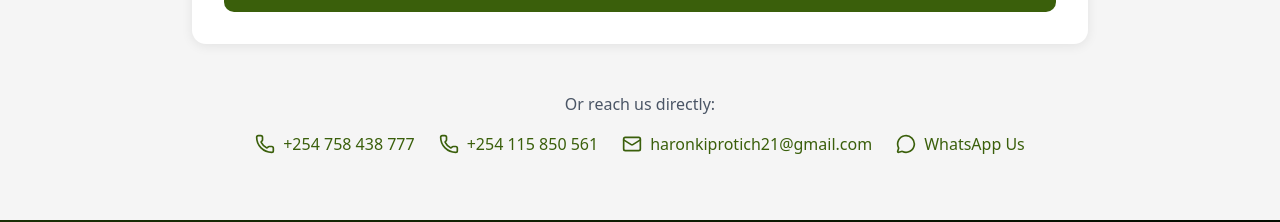
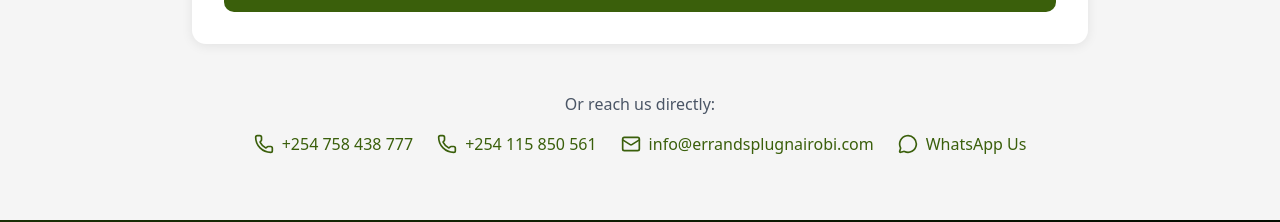
Before and after one commit to Beri-P/ErrandsPlug-Website, a React (Vite) app: page / in a window 1280 px wide. Shown: the part 3496-3718 px from the top of the page. Built offline with nearby package versions, Linux system fonts and the light colour scheme.

Commit message:
Update contact email in ContactSection component

```diff
--- a/src/components/ContactSection.tsx
+++ b/src/components/ContactSection.tsx
@@ -222,11 +222,11 @@ _Thank you for contacting ErrandsPlug. We're here to serve you as you focus on o
               <span>+254 115 850 561</span>
             </a>
             <a
-              href="mailto:haronkiprotich21@gmail.com"
+              href="mailto:info@errandsplugnairobi.com"
               className="flex items-center gap-2 text-[#3A5F0B] hover:text-[#2f4d09] hover:scale-105 transition-all"
             >
               <Mail className="w-5 h-5" />
-              <span>haronkiprotich21@gmail.com</span>
+              <span>info@errandsplugnairobi.com</span>
             </a>
             <a
               href="https://wa.me/254758438777"
```
